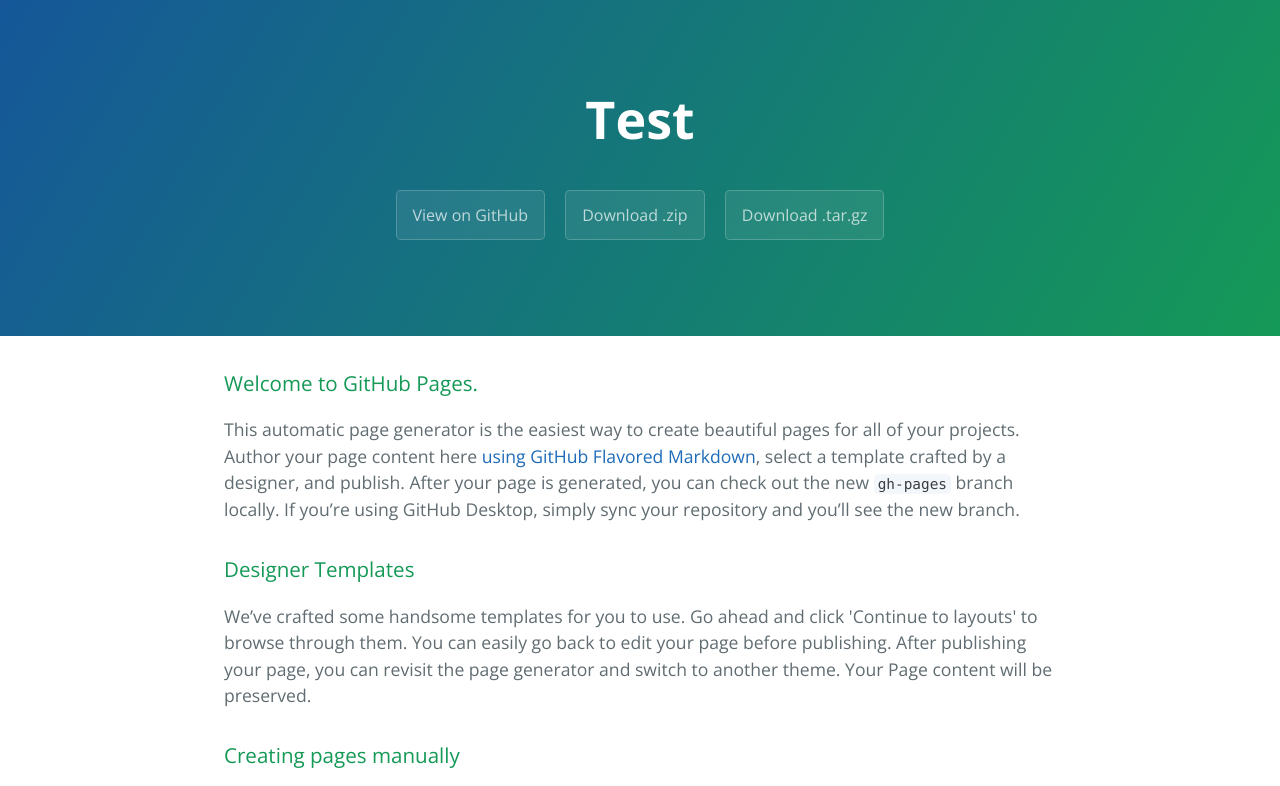
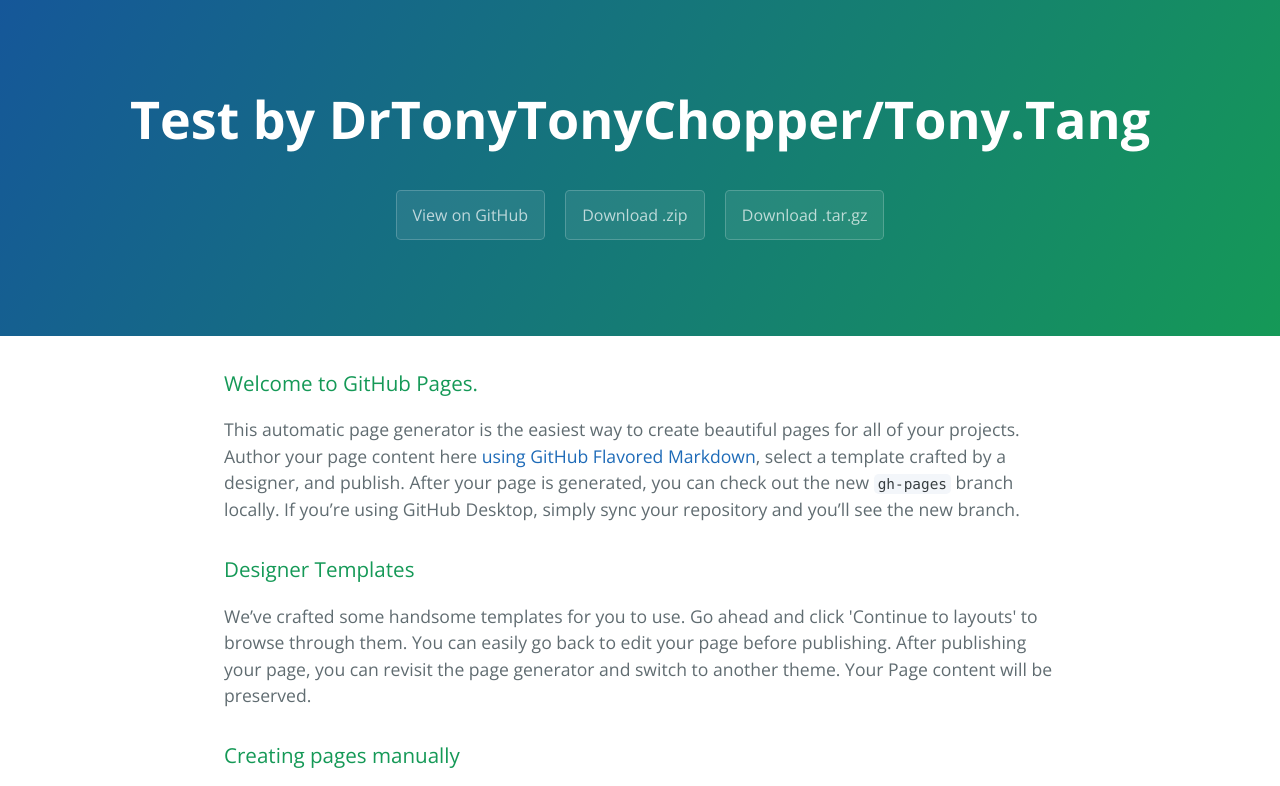
Before and after one commit to DrTonyTonyChopper/test, a plain HTML site: page index.html in a window 1280 px wide. Shown: the top 786 px of the page. Drawn offline with nearby package versions, Linux system fonts and the light colour scheme.

Commit message:
Update index.html

```diff
--- a/index.html
+++ b/index.html
@@ -11,7 +11,7 @@
   </head>
   <body>
     <section class="page-header">
-      <h1 class="project-name">Test</h1>
+      <h1 class="project-name">Test by DrTonyTonyChopper/Tony.Tang</h1>
       <h2 class="project-tagline"></h2>
       <a href="https://github.com/DrTonyTonyChopper/test" class="btn">View on GitHub</a>
       <a href="https://github.com/DrTonyTonyChopper/test/zipball/master" class="btn">Download .zip</a>
```
